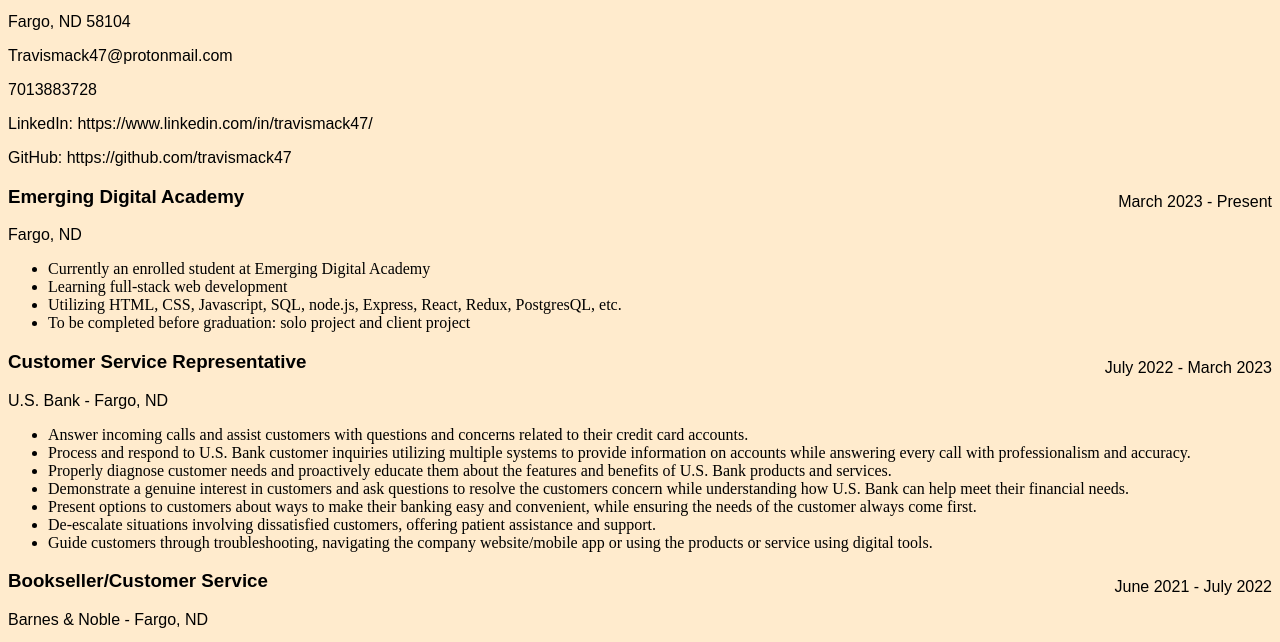
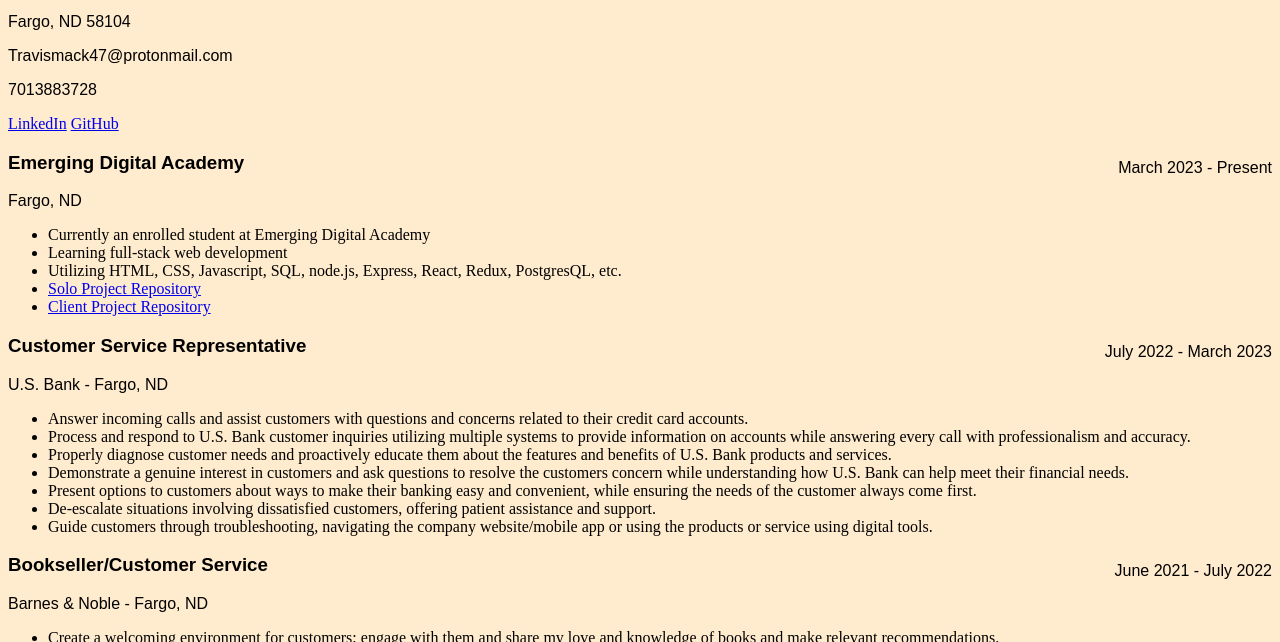
Before and after one commit to travismack47/Updated-Resume, a plain HTML site: page index.html in a window 1280 px wide. Shown: the part 101-743 px from the top of the page. Drawn offline with Linux system fonts and the light colour scheme.

Commit message:
fixed hyperlinks

```diff
--- a/index.html
+++ b/index.html
@@ -14,8 +14,8 @@
     <p> Fargo, ND 58104</p>
     <p> Travismack47@protonmail.com</p>
     <p> 7013883728</p>
-      <p> LinkedIn: https://www.linkedin.com/in/travismack47/</p>
-      <p> GitHub: https://github.com/travismack47</p>
+    <a href="https://www.linkedin.com/in/travismack47/" target="_blank">LinkedIn</a>
+    <a href="https://github.com/travismack47" target="_blank">GitHub</a>
 
   <h3>Emerging Digital Academy</h3>
   <p>Fargo, ND</p>
@@ -24,7 +24,8 @@
     <li>Currently an enrolled student at Emerging Digital Academy</li>
     <li>Learning full-stack web development</li>
     <li>Utilizing HTML, CSS, Javascript, SQL, node.js, Express, React, Redux, PostgresQL, etc.</li>
-      <li>To be completed before graduation: solo project and client project</li>
+    <li><a href="https://github.com/travismack47/Tarkov-Tracker">Solo Project Repository</a></li>
+    <li><a href="https://github.com/DwelHomeInspection/Dwel-Task-Manager" target="_blank">Client Project Repository</a></li>
   </ul>
 
   <h3>Customer Service Representative</h3>
```
Lines whose indentation alone changed are shown as unchanged.
